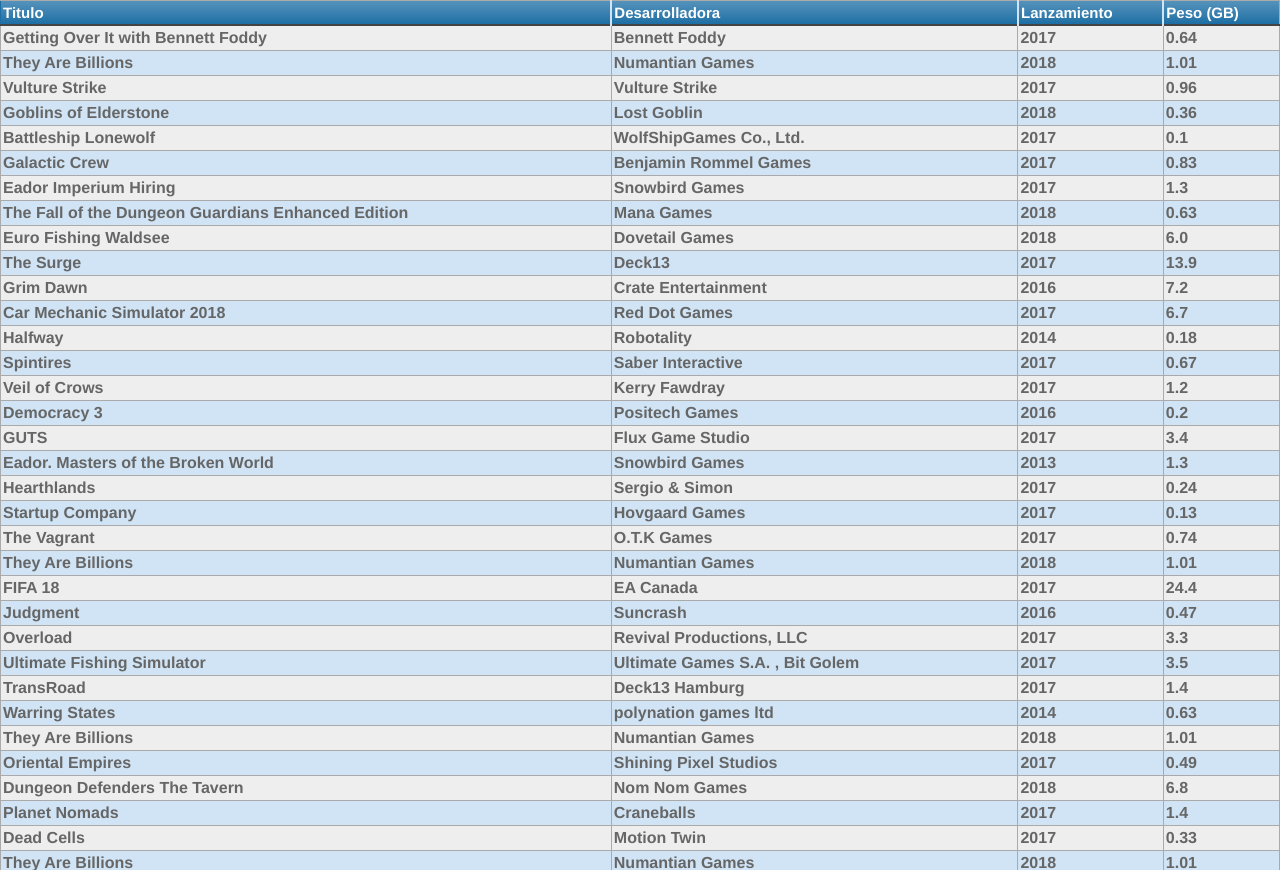
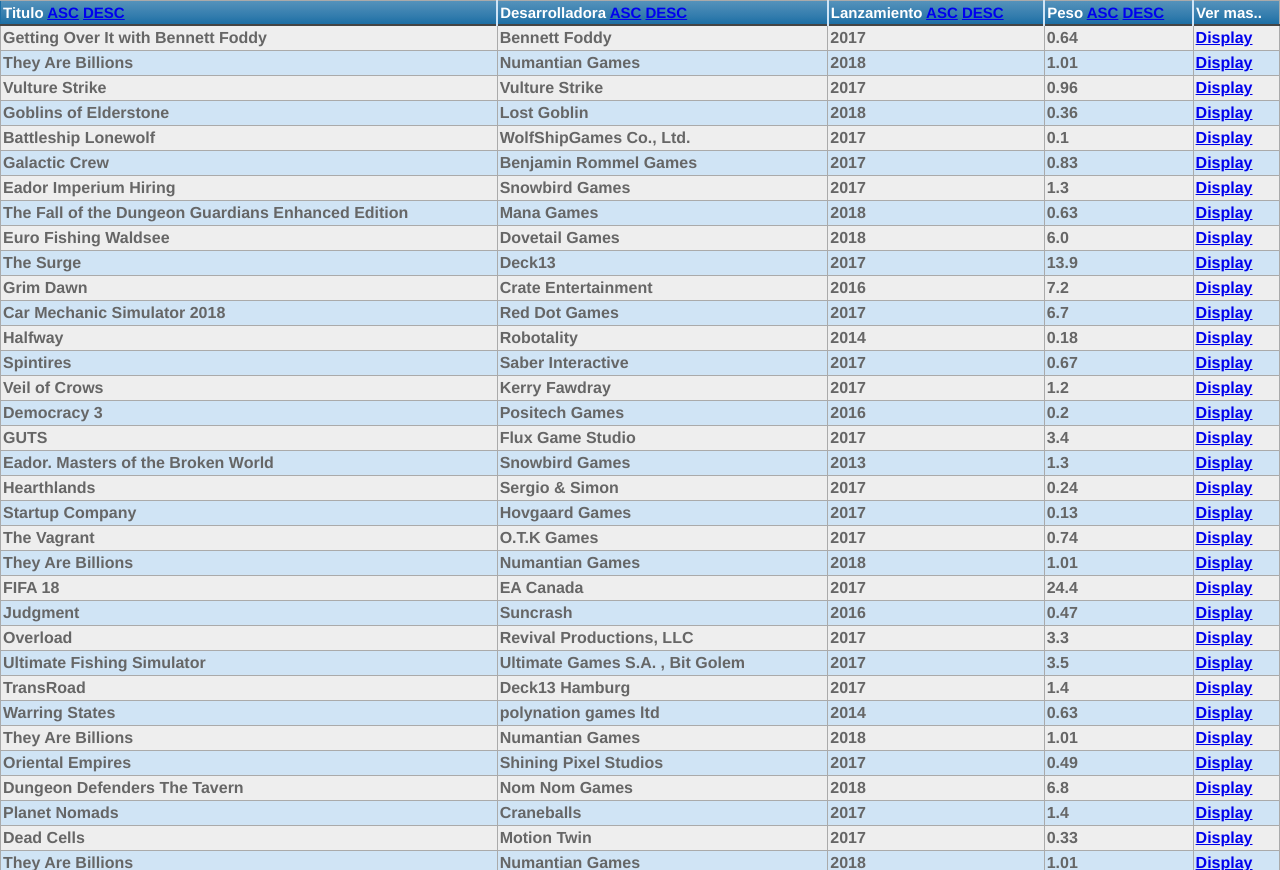
Before and after one commit to manuelgomezsuarez/playThenBuy, a Django app: page /listadoJuegos/ in a window 1280 px wide. Shown: the part 80-950 px from the top of the page. Run offline with Django 3.2, Linux system fonts and the light colour scheme; data comes from the database, SQL or seed files in the repository; lists and menus that the app fills with data are empty; parts of the project's set-up code (start-up, migrations or seed data) failed here and were passed over.

Commit message:
modificaciones en el listado de juegos

```diff
--- a/playThenBuy/templates/listadoJuegos.html
+++ b/playThenBuy/templates/listadoJuegos.html
@@ -67,10 +67,23 @@
 <table class="blueTable">
 <thead>
 <tr>
-  <th>Titulo</th>
-  <th>Desarrolladora</th>
-  <th>Lanzamiento</th>
-  <th>Peso (GB)</th>
+  <th> Titulo
+    <a href="orderTituloAsc">ASC</a>
+  <a href="orderTituloDesc">DESC</a>
+  </th>
+  <th> Desarrolladora
+    <a href="orderDesarrolladoraAsc">ASC</a>
+  <a href="orderDesarrolladoraAsc">DESC</a>
+  </th>
+  <th> Lanzamiento
+    <a href="orderLanzamientoAsc">ASC</a>
+  <a href="orderLanzamientoDesc">DESC</a>
+  </th>
+  <th> Peso
+  <a href="orderPesoAsc">ASC</a>
+  <a href="orderPesoDesc">DESC</a>
+  </th>
+  <th>Ver mas..</th>
 </tr>
 </thead>
 {% for r in juegos %}
@@ -79,6 +92,7 @@
   <th> {{ r.desarrolladora }}</th>
   <th> {{ r.fecha_lanzamiento }}</th>
   <th> {{ r.tamano }}</th>
+  <th> <a href="juego/{{r.id}}">Display</a></th>
 </tr>
 {% endfor %}
 </table>
--- a/playThenBuy/urls.py
+++ b/playThenBuy/urls.py
@@ -8,7 +8,7 @@
     url(r'^$', 'principal.views.index'),
     url(r'^admin/doc/', include('django.contrib.admindocs.urls')),
     url(r'^admin/', include(admin.site.urls)),
-    url(r'^listadoJuegos', 'principal.views.listadoJuegos'),
-    url(r'^buscarTitulo', 'principal.views.buscarTitulo'),
+    url(r'^listadoJuegos/', 'principal.views.listadoJuegos'),
+    url(r'^buscarTitulo/', 'principal.views.buscarTitulo'),
 
 )
```
